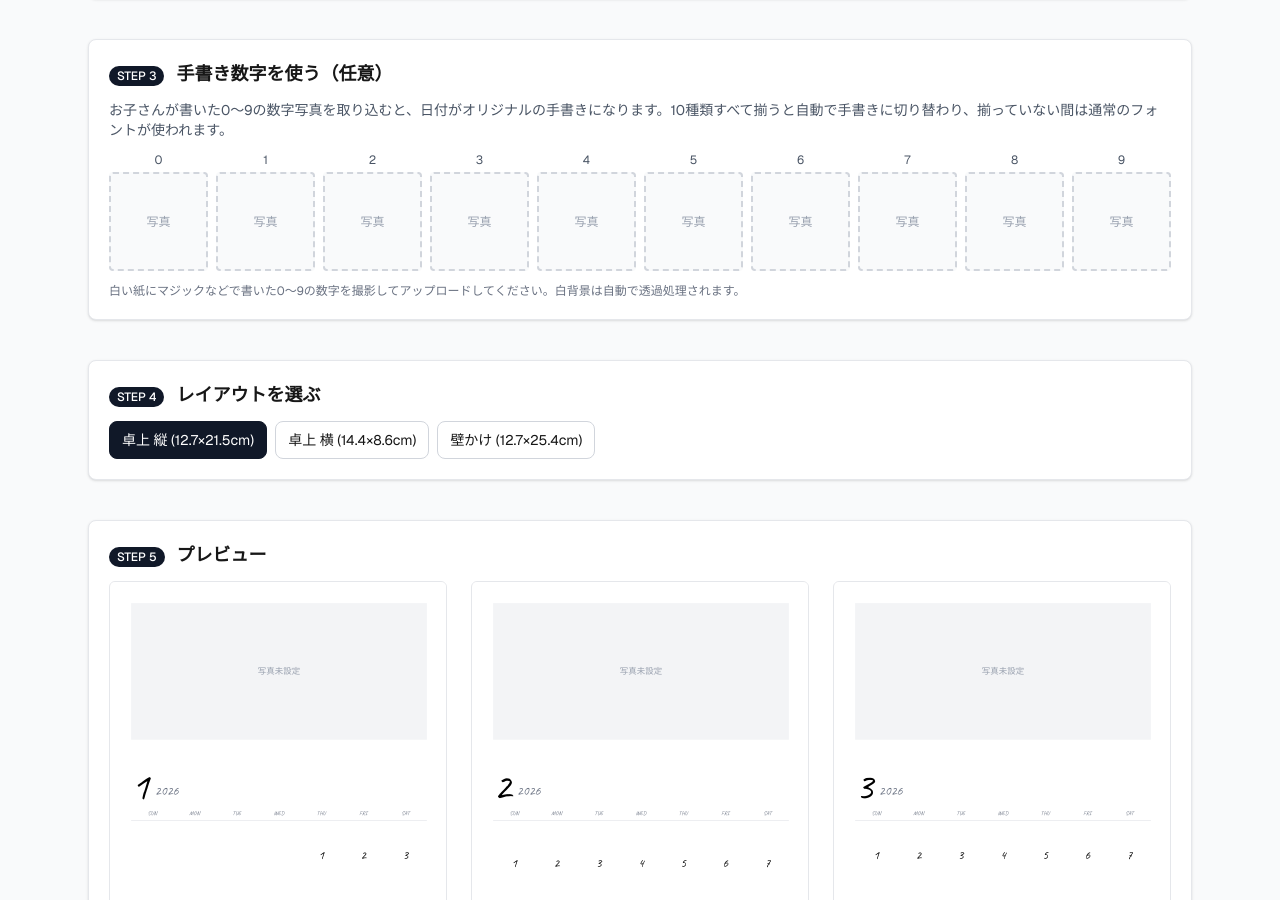
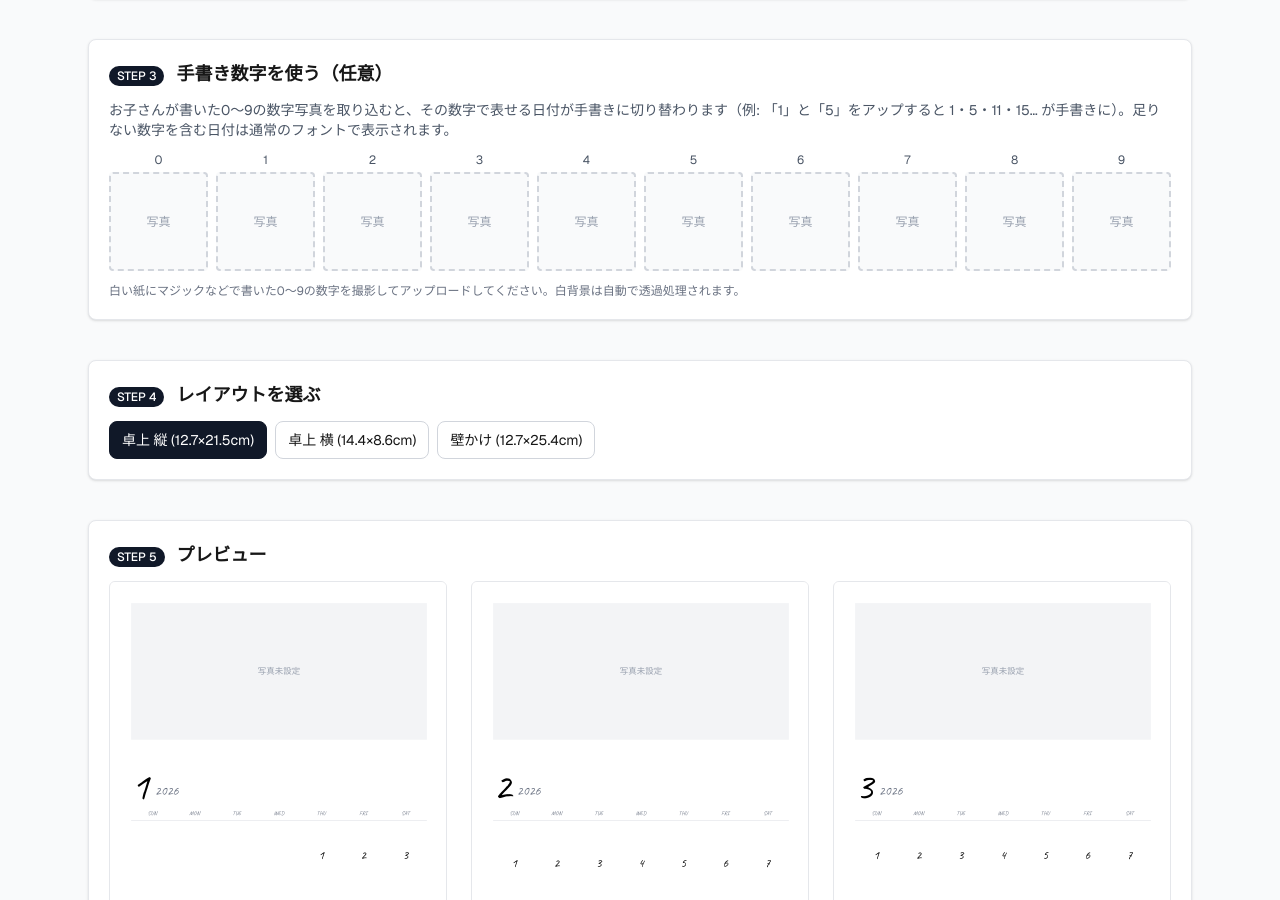
Before and after one commit to t3qyo/kids-calendar, a Next.js app: page / in a window 1280 px wide. Shown: the part 845-1745 px from the top of the page. Built offline with nearby package versions, Linux system fonts and the light colour scheme; a web font is replaced by a local one.

Commit message:
docs: 手書き数字セクションの説明を実装の挙動に合わせる
DateNumber 側は日付ごとに「その日付を構成する数字が全て揃っているか」
で判定するため、「10種類すべて揃うと」という旧文言は不正確だった。

```diff
--- a/src/app/page.tsx
+++ b/src/app/page.tsx
@@ -33,7 +33,7 @@ export default function Home() {
       <Section
         step="3"
         title="手書き数字を使う（任意）"
-        description="お子さんが書いた0〜9の数字写真を取り込むと、日付がオリジナルの手書きになります。10種類すべて揃うと自動で手書きに切り替わり、揃っていない間は通常のフォントが使われます。"
+        description="お子さんが書いた0〜9の数字写真を取り込むと、その数字で表せる日付が手書きに切り替わります（例: 「1」と「5」をアップすると 1・5・11・15… が手書きに）。足りない数字を含む日付は通常のフォントで表示されます。"
       >
         <DigitUploader />
       </Section>
```
